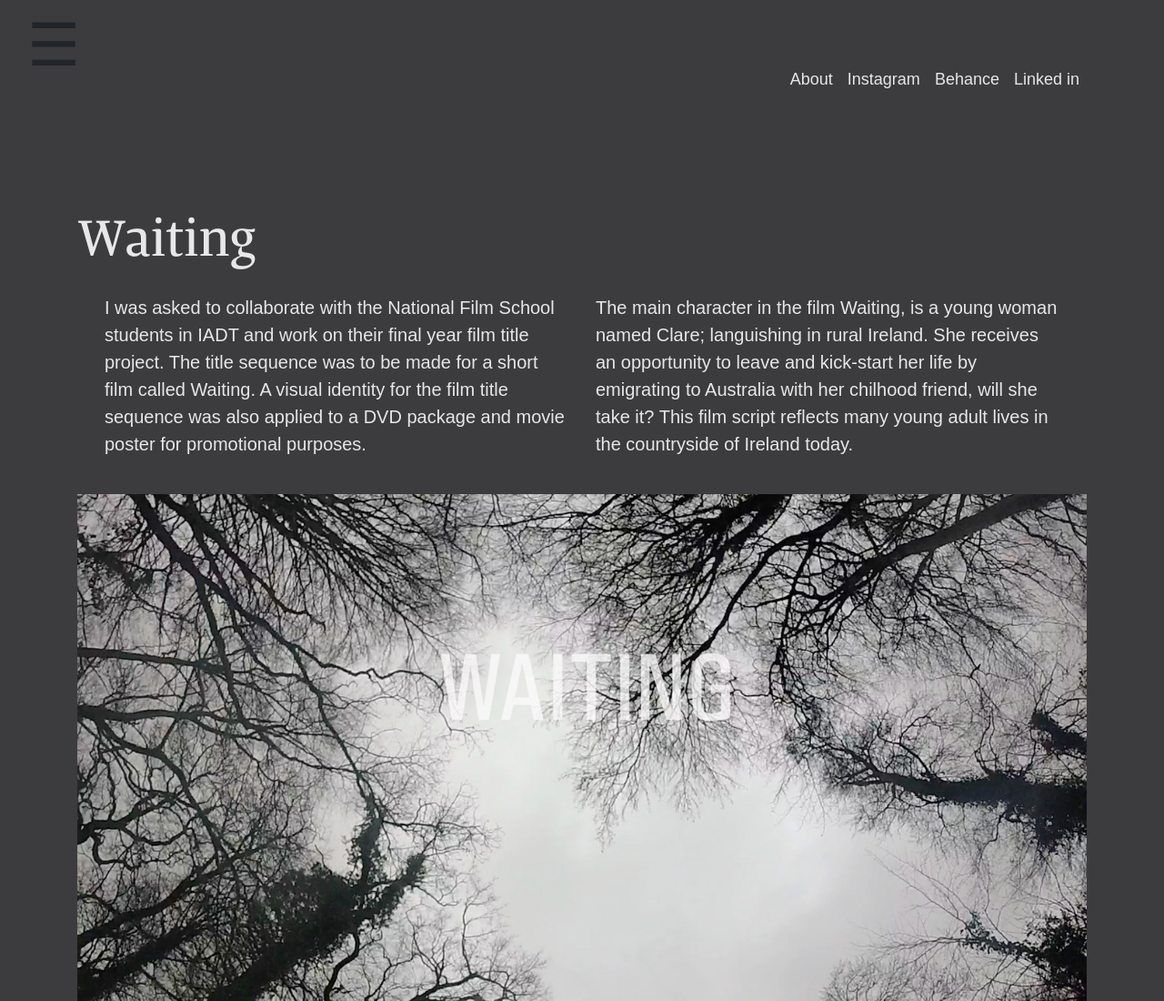
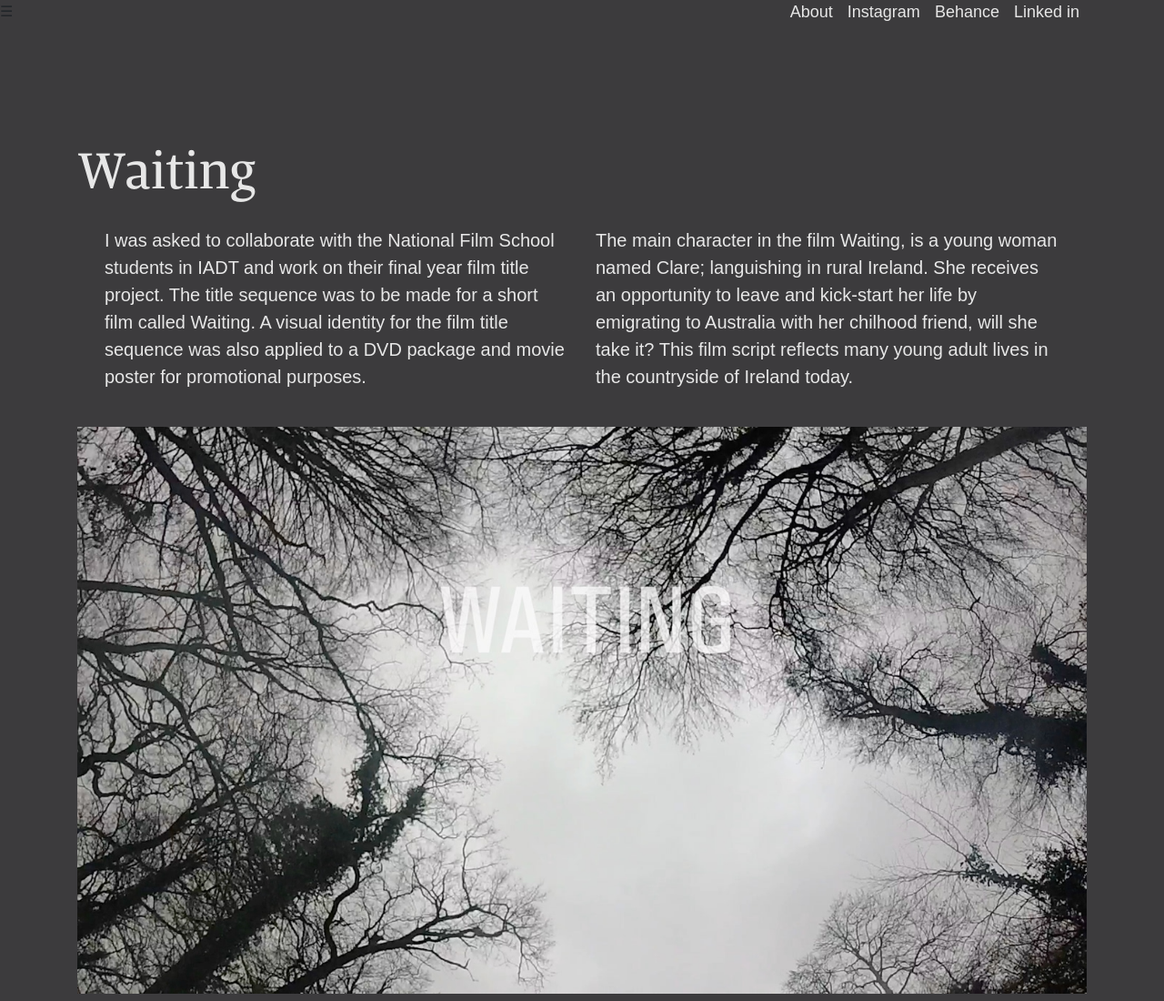
Before and after one commit to GRBACJANA/GRBACJANA.github.io, a plain HTML site: page waiting.html in a window 1280 px wide. Shown: the top 1100 px of the page at 91% size. Drawn offline with nearby package versions, Linux system fonts and the light colour scheme.

Commit message:
Update waiting.html

```diff
--- a/waiting.html
+++ b/waiting.html
@@ -43,7 +43,7 @@
     <a class="navbar-link d-sm-none" href="index.html">About</a>
     <img src="images/navbar/0.jpg" class="img-fluid navbar-image d-none d-lg-block" alt="Responsive image">
 </div>
-<span style="font-size:65px;cursor:pointer;padding-left: 30px;" onclick="openNav()">☰</span>
+<span style="font-size:65 px;cursor:pointer;padding-left: 30 px;" onclick="openNav()">☰</span>
 
 <nav class="navbar navbar-expand-sm navbar-dark additionalNav" id="additionalNav">
     <div class="container">
```
